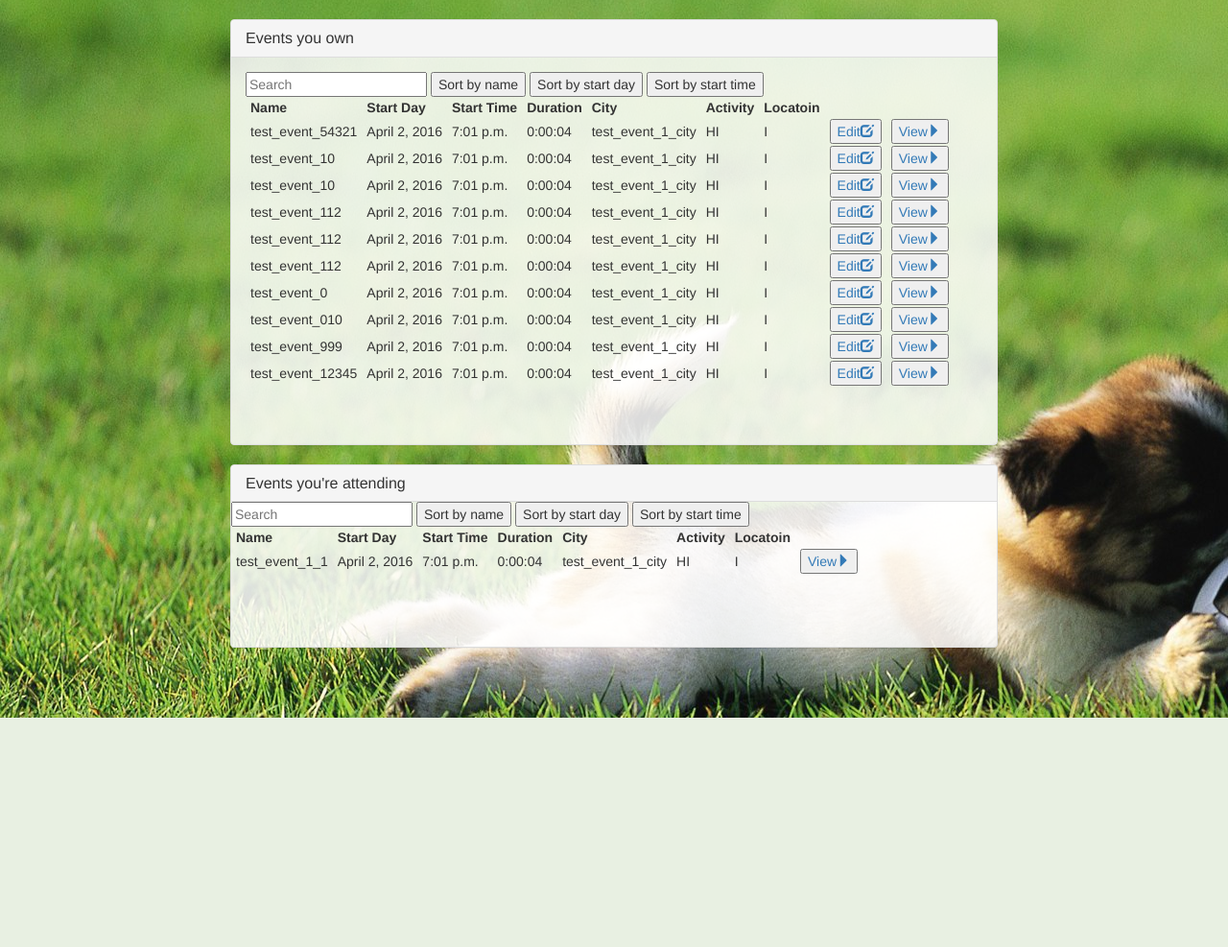
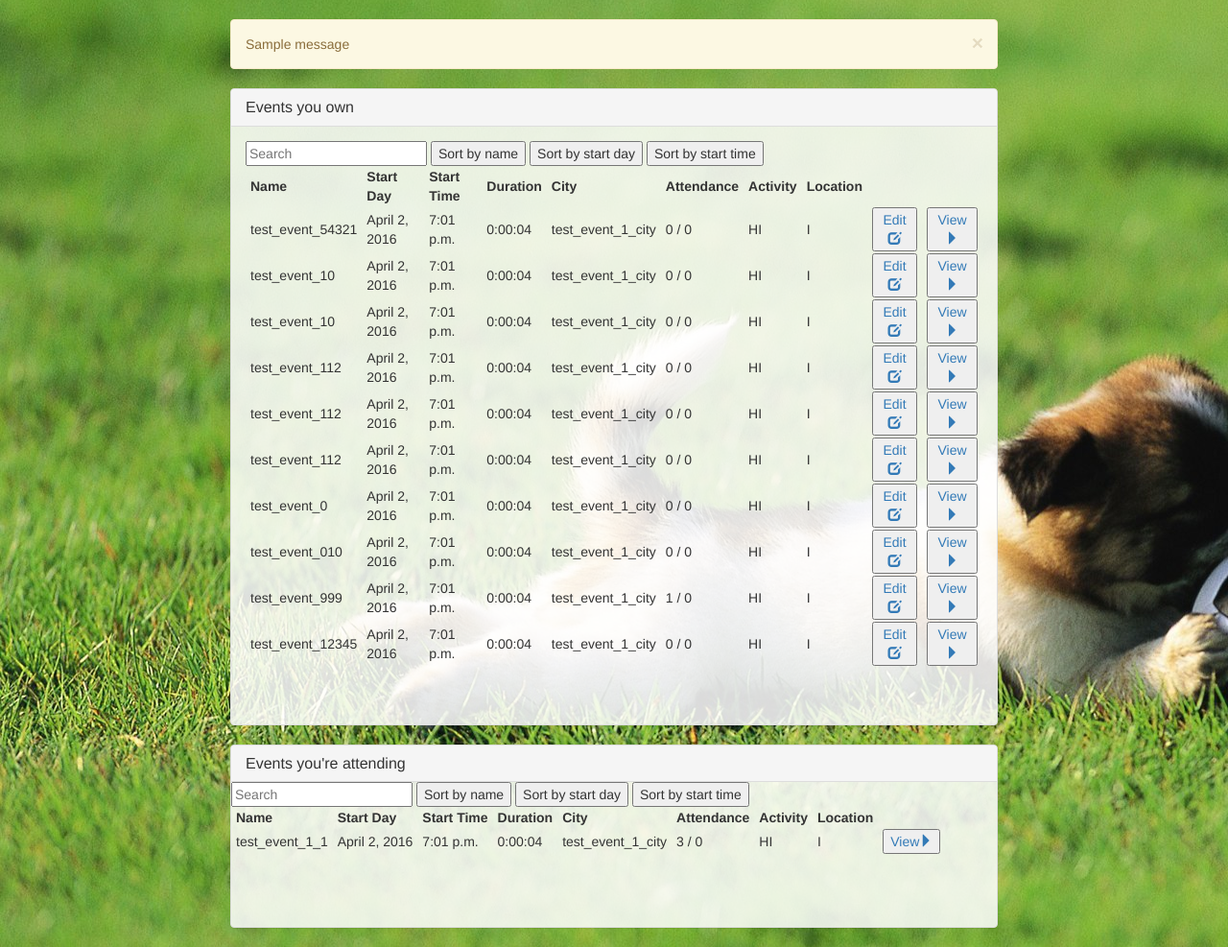
Before and after one commit to sullic7/woofer, a Django app: page / in a window 1280 px wide. Shown: the part 52-1039 px from the top of the page at 96% size. Before the commit the page ends 800 px from the top, so only its background shows below. Run offline with Django 3.2, Linux system fonts and the light colour scheme; a user stored in the database is signed in; data comes from the database, SQL or seed files in the repository; both versions use the stored data as it was after the commit; one stand-in notice (Sample message) is shown; parts of the project's set-up code (start-up, migrations or seed data) failed here and were passed over; some libraries are stand-ins or nearby versions.

Commit message:
Fixed issue 26 and set up messaegs.

```diff
--- a/woofer/templates/woofer/events/event_details.html
+++ b/woofer/templates/woofer/events/event_details.html
@@ -11,10 +11,11 @@
     <div class="panel-body">
       <p>Activity: {{ event.get_activity_display }}</p>
       <p>User: {{ event.user }}</p>
+      <p>Capacity: {{ event.eventattendance__count }} / {{ event.attendance_cap }}</p>
       <p>Description: {{ event.description }}</p>
       <p>Location: {{ event.get_location_display }}</p>
       <p>Address: {{ event.address }}</p>
-      <p> City: {{ event.city }}</p>
+      <p>City: {{ event.city }}</p>
       <p>Zipcode: {{  event.zipcode }}</p>
       <p>Start Day: {{ event.get_formatted_date }}</p>
       <p>Start Time: {{ event.get_formatted_time }}</p>
--- a/woofer/templates/woofer/index.html
+++ b/woofer/templates/woofer/index.html
@@ -38,8 +38,9 @@ window.onload = function () {
       <th>Start Time</th>
       <th>Duration</th>
       <th>City</th>
+      <th>Attendance</th>
       <th>Activity</th>
-      <th>Locatoin</th>
+      <th>Location</th>
     </thead>
     <tbody class="list">
       {% for event in owned_events %}
@@ -49,6 +50,7 @@ window.onload = function () {
           <td class="start_time">{{ event.start_time }}</td>
           <td class="duration">{{ event.duration }}</td>
           <td class="city">{{ event.city }}</td>
+          <td class="attendance">{{ event.eventattendance__count }} / {{ event.attendance_cap }}</td>
           <td class="activity">{{ event.activity }}</td>
           <td class="location">{{ event.location }}</td>
           <!-- buttons -->
@@ -79,8 +81,9 @@ window.onload = function () {
       <th>Start Time</th>
       <th>Duration</th>
       <th>City</th>
+      <th>Attendance</th>
       <th>Activity</th>
-      <th>Locatoin</th>
+      <th>Location</th>
     </thead>
     <tbody class="list">
       {% for event in attending_events %}
@@ -90,6 +93,7 @@ window.onload = function () {
           <td class="start_time">{{ event.start_time }}</td>
           <td class="duration">{{ event.duration }}</td>
           <td class="city">{{ event.city }}</td>
+          <td class="attendance">{{ event.eventattendance__count }} / {{ event.attendance_cap }}</td>
           <td class="activity">{{ event.activity }}</td>
           <td class="location">{{ event.location }}</td>
           <!-- buttons -->
--- a/woofer/templates/woofer/pageframe.html
+++ b/woofer/templates/woofer/pageframe.html
@@ -68,7 +68,17 @@
   </div><!-- /.container-fluid -->
 </nav>
     <div id="content_wrap">
-     {% block content %}Yo boi I'm the pageframe you should put some content in me.{% endblock %}
+
+      {% if messages %}
+        {% for message in messages %}
+        <div class="alert alert-warning alert-dismissible" role="alert">
+        <button type="button" class="close" data-dismiss="alert" aria-label="Close"><span aria-hidden="true">&times;</span></button>
+        {{ message }}
+      </div>
+      {% endfor %}
+      {% endif %}
+
+     {% block content %}If you are seeing this please contact a site administrator.{% endblock %}
      </div>
   </div>
   </body>
--- a/woofer/templates/woofer/show_form.html
+++ b/woofer/templates/woofer/show_form.html
@@ -4,9 +4,6 @@
 
 {% block content %}
 
-{% if message %}
-    <h3>{{ message }}</h3>
-{% endif %}
 <div class="panel panel-default">
 
   <div class="panel-body">
--- a/woofer/views/home_views.py
+++ b/woofer/views/home_views.py
@@ -1,6 +1,7 @@
 from django.shortcuts import render
 
 from ..models import Event, EventAttendance, Dog
+from django.db.models import Count
 
 def index(request):
     """ Display the home page. If the user is logged in display a list of
@@ -10,11 +11,11 @@ def index(request):
     attending_events = None
 
     if request.user.is_authenticated():
-        owned_events = Event.objects.all().filter(user = request.user)
+        owned_events = Event.objects.annotate(Count('eventattendance')).all().filter(user = request.user)
 
         owned_dog_ids = Dog.objects.all().filter(owner = request.user)
         attending_event_ids = EventAttendance.objects.all().filter(dog_id__in=owned_dog_ids).values('event_id')
-        attending_events = Event.objects.all().filter(id__in=attending_event_ids)
+        attending_events = Event.objects.annotate(Count('eventattendance')).all().filter(id__in=attending_event_ids)
 
     return render(request, 'woofer/index.html',
     {
--- a/woofer_site/settings.py
+++ b/woofer_site/settings.py
@@ -127,3 +127,5 @@ STATICFILES_DIRS = [
 ]
 
 LOGIN_URL = '/login/'
+
+MESSAGE_STORAGE = 'django.contrib.messages.storage.session.SessionStorage'
```
Also changed, not shown: woofer/views/event_views.py (+11 -2 lines), db.sqlite3, woofer/migrations/0011_auto_20160428_0023.py (added), 2 other files.
